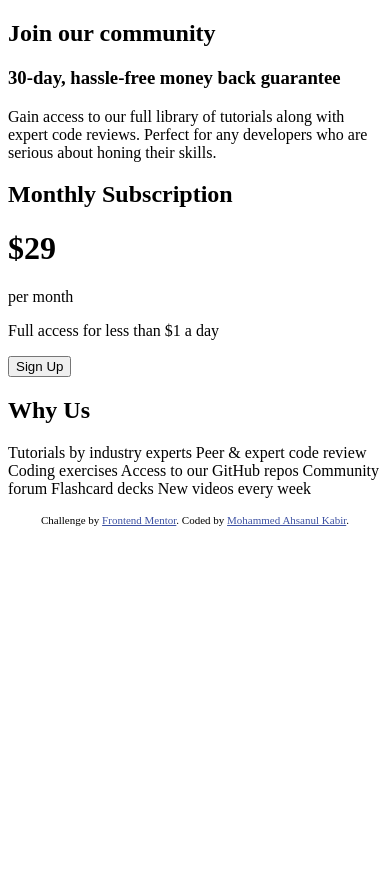
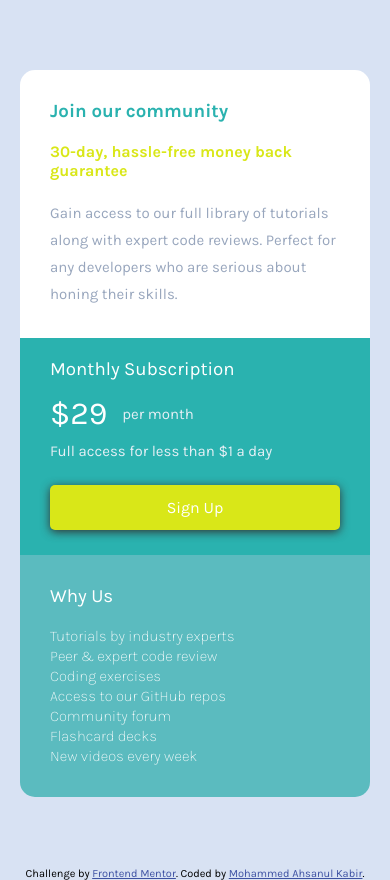
Before and after one commit to mdahsanulkabir/frontEndMentor-single-price-grid-component, a plain HTML site: page index.html in a window 390 px wide. Before the commit the page ends 844 px from the top, so only its background shows below. Drawn offline with Linux system fonts and the light colour scheme.

Commit message:
mobile version done

```diff
--- a/css/style.css
+++ b/css/style.css
@@ -1,12 +1,121 @@
-@import url('https://fonts.googleapis.com/css2?family=Karla:wght@400;700&display=swap');
-
+@import url('https://fonts.googleapis.com/css2?family=Karla:wght@200;300;400;700&display=swap');
 
 :root {
     --cyan: hsl(179, 62%, 43%);
-    --bright__yellow: hsl(71, 73%, 54%);
+    --bright__yellow: hsl(64, 81%, 50%);
     --light__gray: hsl(204, 43%, 93%);
     --grayish__blue: hsl(218, 22%, 67%);
 }
 
+* {
+    margin: 0;
+    padding: 0;
+    box-sizing: border-box;
+    font-family: 'Karla', sans-serif;
+}
+
+body {
+    background-color: hsl(217, 52%, 90%);
+}
+
+.container {
+    /* border: 1px solid orange; */
+    width: 350px;
+    margin: 70px auto;
+}
+
+.container > * {
+    padding: 30px;
+}
+
+.banner {
+    background-color: #fff;
+    border-top-left-radius: 15px;
+    border-top-right-radius: 15px;
+}
+
+.banner h4 {
+    color: var(--bright__yellow);
+}
+
+.subscription {
+    background-color: var(--cyan);
+    color: #fff;
+    padding-top: 20px;
+    padding-bottom: 25px;
+}
+
+.why-us {
+    background-color: rgba(36, 170, 168, 0.692);
+    color: #fff;
+    border-bottom-left-radius: 15px;
+    border-bottom-right-radius: 15px;
+}
+
+button {
+    background-color: var(--bright__yellow);
+    border: none;
+    width: 100%;
+    height: 45px;
+    color: #fff;
+    font-size: 16px;
+    box-shadow: 0 2px 10px #333;
+    border-radius: 5px;
+    margin-top: 25px;
+}
+
+.subscription h3,
+.why-us h3 {
+    font-weight: 400;;
+}
+
+.banner h3 {
+    color: var(--cyan);
+}
+
+.banner h4 {
+    padding-top: 20px;
+    padding-bottom: 20px;
+}
+
+.banner p {
+    font-size: 15px;
+    line-height: 1.8;
+    color: var(--grayish__blue);
+}
+
+.subscription h3 {
+    padding-bottom: 15px;
+}
+
+.rate {
+    display: flex;
+    align-items: center;
+    margin-bottom: 10px;
+}
+
+.rate h1 {
+    font-weight: 400;
+    margin-right: 15px;
+}
+
+.subscription p {
+    color: var(--light__gray);
+    font-size: 15px;
+}
+
+.why-us ul {
+    margin-top: 20px;
+}
+
+.why-us ul li {
+    font-size: 15px;
+    font-weight: 200;
+    list-style-type: none;
+    margin: 2px 0;
+}
+
+
+
 .attribution { font-size: 11px; text-align: center; }
 .attribution a { color: hsl(228, 45%, 44%); }
--- a/index.html
+++ b/index.html
@@ -2,24 +2,21 @@
 <html lang="en">
 <head>
   <meta charset="UTF-8">
-  <meta name="viewport" content="width=device-width, initial-scale=1.0"> <!-- displays site properly based on user's device -->
-
+  <meta name="viewport" content="width=device-width, initial-scale=1.0">
   <link rel="icon" type="image/png" sizes="32x32" href="./images/favicon-32x32.png">
-
   <title>Frontend Mentor | Single Price Grid Component</title>
-
   <link rel="stylesheet" href="./css/style.css">
 </head>
 <body>
 
   <div class="container">
     <div class="banner">
-      <h2>Join our community</h2>
-      <h3>30-day, hassle-free money back guarantee</h3>
+      <h3>Join our community</h3>
+      <h4>30-day, hassle-free money back guarantee</h4>
       <p>Gain access to our full library of tutorials along with expert code reviews. Perfect for any developers who are serious about honing their skills.</p>
     </div>
     <div class="subscription">
-      <h2>Monthly Subscription</h2>
+      <h3>Monthly Subscription</h3>
       <div class="rate">
         <h1>&dollar;29</h1>
         <p>per month</p>
@@ -28,8 +25,16 @@
       <button>Sign Up</button>
     </div>
     <div class="why-us">
-      <h2>Why Us</h2>
-      <p>Tutorials by industry experts Peer &amp; expert code review Coding exercises Access to our GitHub repos Community forum Flashcard decks New videos every week</p>
+      <h3>Why Us</h3>
+      <ul>
+        <li>Tutorials by industry experts</li>
+        <li>Peer &amp; expert code review</li>
+        <li>Coding exercises</li>
+        <li>Access to our GitHub repos</li>
+        <li>Community forum</li>
+        <li>Flashcard decks</li>
+        <li>New videos every week</li>
+      </ul>
     </div>
   </div>
 
```
